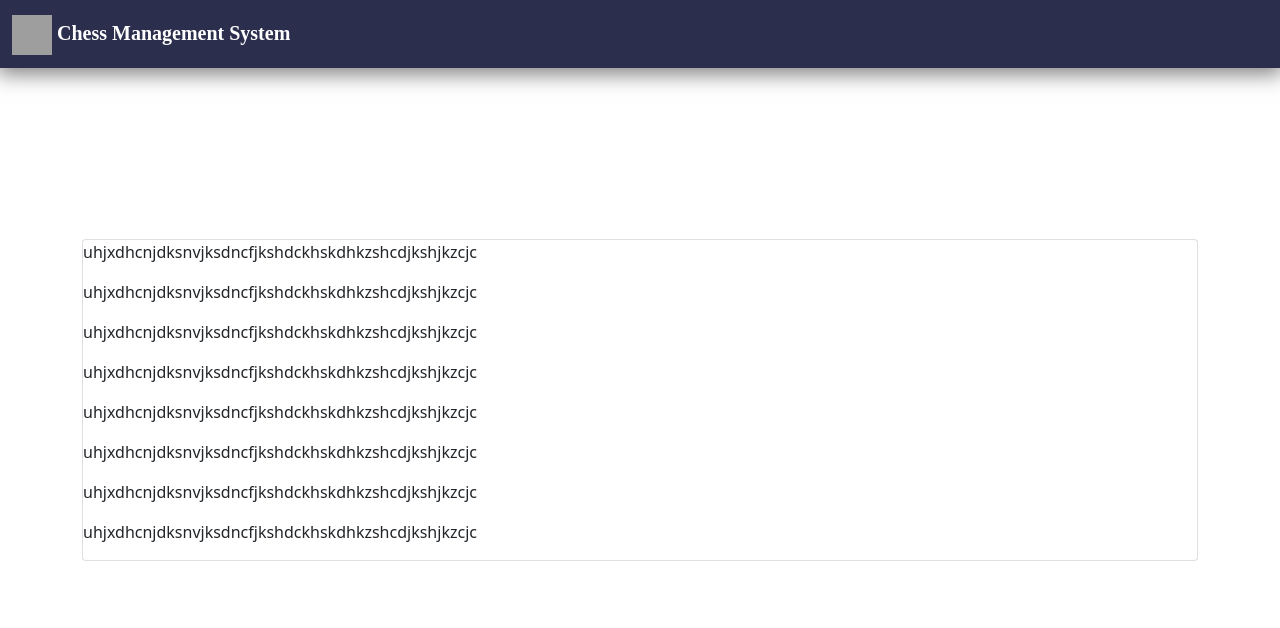
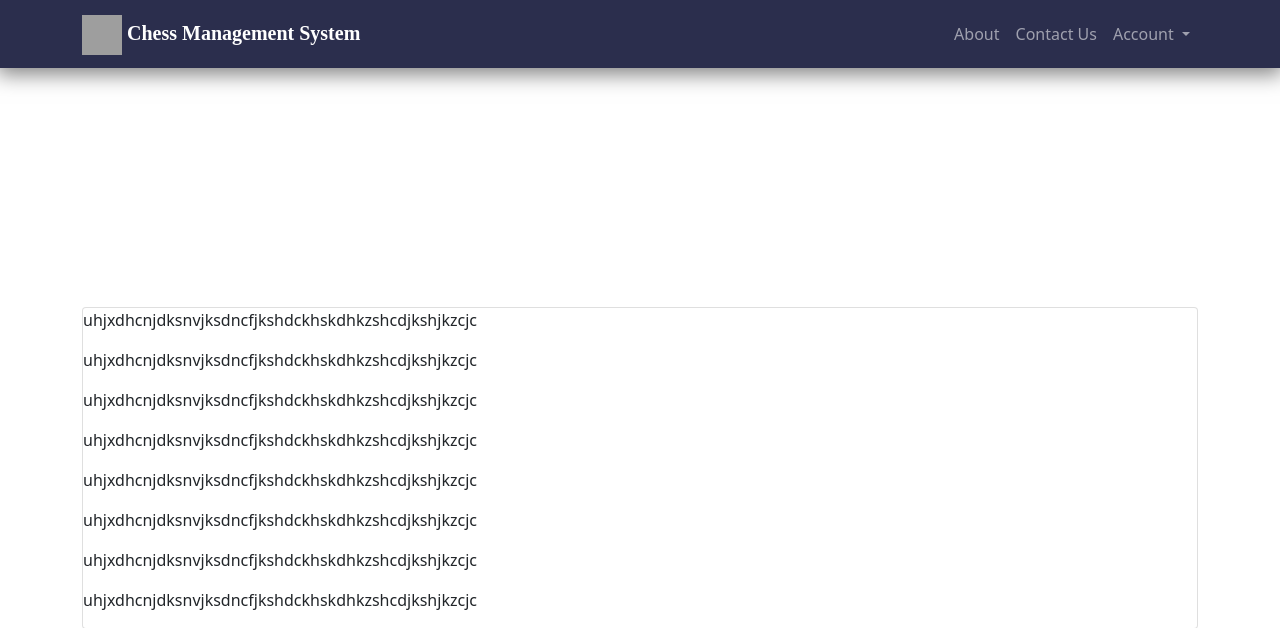
Before and after one commit to darianado/Chess-Management, a Django app: page /home/ in a window 1280 px wide. Shown: the top 628 px of the page. Before the commit the page ends 561 px from the top, so only its background shows below. Run offline with Django 3.2, Linux system fonts and the light colour scheme; some libraries are stand-ins or nearby versions; grey boxes are pictures that could not be loaded.

Commit message:
improved to bars
add more complex nav bar after log in

```diff
--- a/clubs/templates/base.html
+++ b/clubs/templates/base.html
@@ -1,35 +1,27 @@
 {% load static %}
+
     <!doctype html>
     <html lang="en">
       <head>
         <!-- Required meta tags -->
         <meta charset="utf-8">
         <meta name="viewport" content="width=device-width, initial-scale=1">
-      <title>ChessClub</title>
-      <link rel="stylesheet" href="{% static 'style.css' %}">
 
         <!-- Bootstrap CSS -->
-      <link href="https://cdn.jsdelivr.net/npm/bootstrap@5.1.3/dist/css/bootstrap.min.css" rel="stylesheet" integrity="sha384-1BmE4kWBq78iYhFldvKuhfTAU6auU8tT94WrHftjDbrCEXSU1oBoqyl2QvZ6jIW3" crossorigin="anonymous">
-
-      <title>Hello, world!</title>
+        <link href="https://cdn.jsdelivr.net/npm/bootstrap@5.0.2/dist/css/bootstrap.min.css" rel="stylesheet" integrity="sha384-EVSTQN3/azprG1Anm3QDgpJLIm9Nao0Yz1ztcQTwFspd3yD65VohhpuuCOmLASjC" crossorigin="anonymous">
+        <link href="{% static 'style.css' %}"  rel="stylesheet">
+        <title>Chess</title>
       </head>
       <body>
-      <nav class="navbar fixed-top navbar-light " id="nav-row">
-        <div class="container-fluid" >
-          <a class="navbar-brand" href="#" id="nav-title">
-            <img  src="{% static 'Media/Logo.png' %}" alt="" id="nav-logo" >
-            Chess Management System
-          </a>
-        </div>
-      </nav>
+
+
 
 
           {% block body %}
 
           {% endblock body %}
-
-    <script src="https://cdn.jsdelivr.net/npm/@popperjs/core@2.10.2/dist/umd/popper.min.js" integrity="sha384-7+zCNj/IqJ95wo16oMtfsKbZ9ccEh31eOz1HGyDuCQ6wgnyJNSYdrPa03rtR1zdB" crossorigin="anonymous"></script>
-    <script src="https://cdn.jsdelivr.net/npm/bootstrap@5.1.3/dist/js/bootstrap.min.js" integrity="sha384-QJHtvGhmr9XOIpI6YVutG+2QOK9T+ZnN4kzFN1RtK3zEFEIsxhlmWl5/YESvpZ13" crossorigin="anonymous"></script>
+        <script src="https://cdn.jsdelivr.net/npm/@popperjs/core@2.9.2/dist/umd/popper.min.js" integrity="sha384-IQsoLXl5PILFhosVNubq5LC7Qb9DXgDA9i+tQ8Zj3iwWAwPtgFTxbJ8NT4GN1R8p" crossorigin="anonymous"></script>
+        <script src="https://cdn.jsdelivr.net/npm/bootstrap@5.0.2/dist/js/bootstrap.min.js" integrity="sha384-cVKIPhGWiC2Al4u+LWgxfKTRIcfu0JTxR+EQDz/bgldoEyl4H0zUF0QKbrJ0EcQF" crossorigin="anonymous"></script>
 
       </body>
     </html>
--- a/clubs/templates/home.html
+++ b/clubs/templates/home.html
@@ -1,7 +1,7 @@
 {% extends 'base.html' %}
 
 {% block body %}
-
+{% include 'partials/main-nav-bar.html' %}
 <div class="container vh-100" >
     <div class = "row h-100" >
         <div class="col-12 my-auto" " >
--- a/clubs/templates/login.html
+++ b/clubs/templates/login.html
@@ -2,6 +2,7 @@
 {% extends 'base.html' %}
 
 {% block body %}
+{% include 'partials/simple-top-bar.html' %}
 <div class="container vh-100">
   <div class = "row h-100">
     <div class="col-12 my-auto" >
@@ -11,7 +12,7 @@
         Password: <input type = "text" name = Password>
       </form>
         <p>
-              <a href='{% url 'home' %}' class="btn btn-lg btn-secondary">
+              <a href="{% url 'home' %}" class="btn btn-lg btn-secondary">
               go welcome
               </a>
         </p>
--- /dev/null
+++ b/clubs/templates/partials/main-nav-bar.html
@@ -0,0 +1,36 @@
+{% load static %}
+
+
+
+<nav class=" navbar navbar-expand-lg navbar-dark nav-row ">
+    <div class="container ">
+        <a class="navbar-brand" href="{% url 'welcome' %}" id="nav-title">
+            <img  src="{% static 'Media/Logo.png' %}" alt="" id="nav-logo" >
+           Chess Management System
+         </a>
+      <button class="navbar-toggler" type="button" data-bs-toggle="collapse" data-bs-target="#navbarSupportedContent" aria-controls="navbarSupportedContent" aria-expanded="false" aria-label="Toggle navigation">
+        <span class="navbar-toggler-icon"></span>
+      </button>
+      <div class="collapse navbar-collapse " id="navbarSupportedContent">
+        <ul class="navbar-nav ms-auto mb-2 mb-lg-0">
+          <li class="nav-item">
+            <a class="nav-link" aria-current="page" href="#">About</a>
+          </li>
+          <li class="nav-item">
+            <a class="nav-link" href="#">Contact Us</a>
+          </li>
+          <li class="nav-item dropdown ">
+            <a class="nav-link dropdown-toggle " href="#" id="navbarDropdown" role="button" data-bs-toggle="dropdown" aria-expanded="false">
+              Account
+            </a>
+            <ul class="dropdown-menu dropdown-menu-end" aria-labelledby="navbarDropdown">
+              <li><a class="dropdown-item" href="#">Edit profile</a></li>
+              <li><a class="dropdown-item" href="#">Apply to club</a></li>
+              <li><hr class="dropdown-divider"></li>
+              <li><a class="dropdown-item" href="#">Log out</a></li>
+            </ul>
+          </li>
+        </ul>
+      </div>
+    </div>
+  </nav>
--- a/clubs/templates/sign-up.html
+++ b/clubs/templates/sign-up.html
@@ -1,9 +1,11 @@
 {% extends 'base.html' %}
 
 {% block body %}
+{% include 'partials/simple-top-bar.html' %}
 <div class="container vh-100">
   <div class = "row h-100">
     <div class="col-12 my-auto" >
+
       <h1>Sign up</h1>
 
       <form>
--- a/clubs/templates/welcome.html
+++ b/clubs/templates/welcome.html
@@ -1,6 +1,7 @@
 {% extends 'base.html' %}
 
  {% block body %}
+ {% include 'partials/simple-top-bar.html' %}
  <div class="container vh-100">
     <div class = "row h-100">
       <div class="col-12 my-auto" >
--- a/static/style.css
+++ b/static/style.css
@@ -1,3 +1,4 @@
+
 #nav-title {
 
     font-family: Roboto Slab;
@@ -9,7 +10,7 @@
     color: #FFFFFF;
   }
 
-  #nav-row{
+  .nav-row{
     background: #2B2E4D;
     box-shadow: 0px 3px 20px 3px rgba(0, 0, 0, 0.5);
   }
```
Also changed, not shown: clubs/templates/partials/simple-top-bar.html (added, +26 -0 lines), clubs/templates/incerc.html (added). Lines whose indentation alone changed are shown as unchanged.
